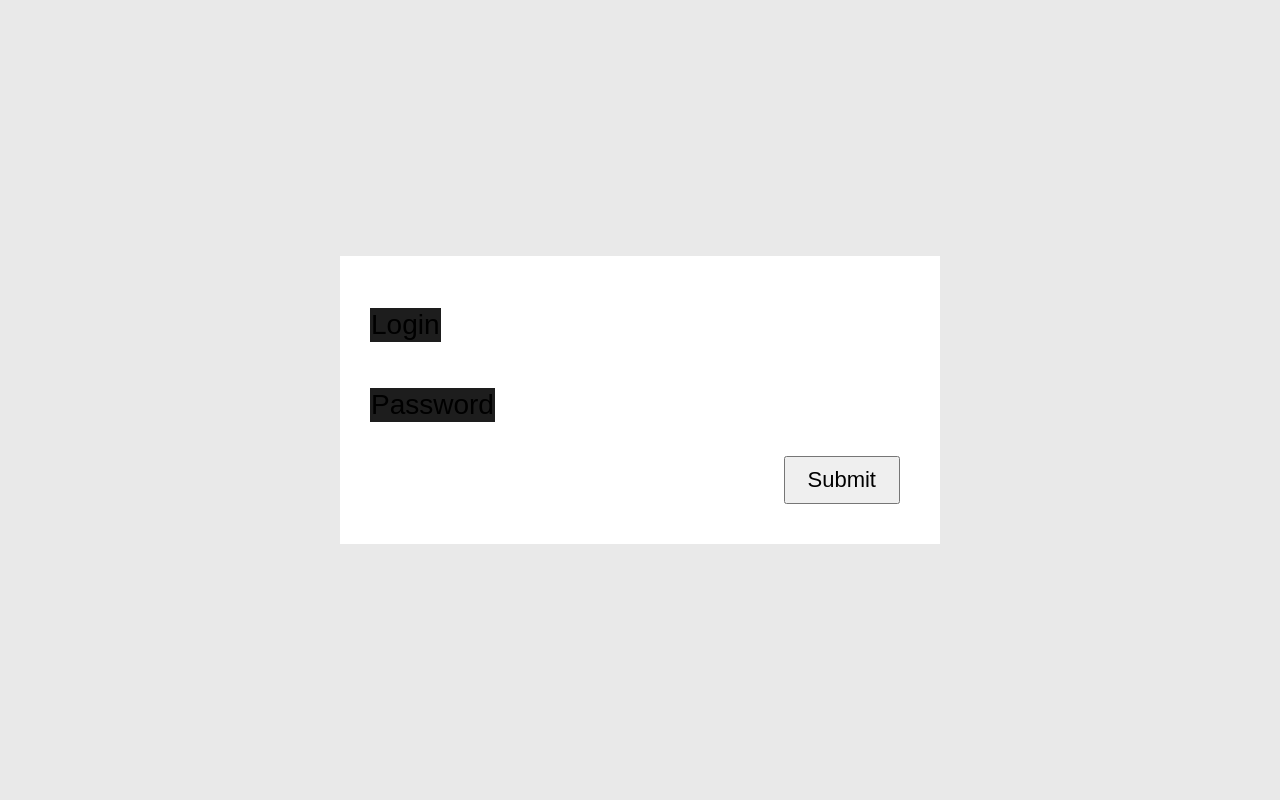
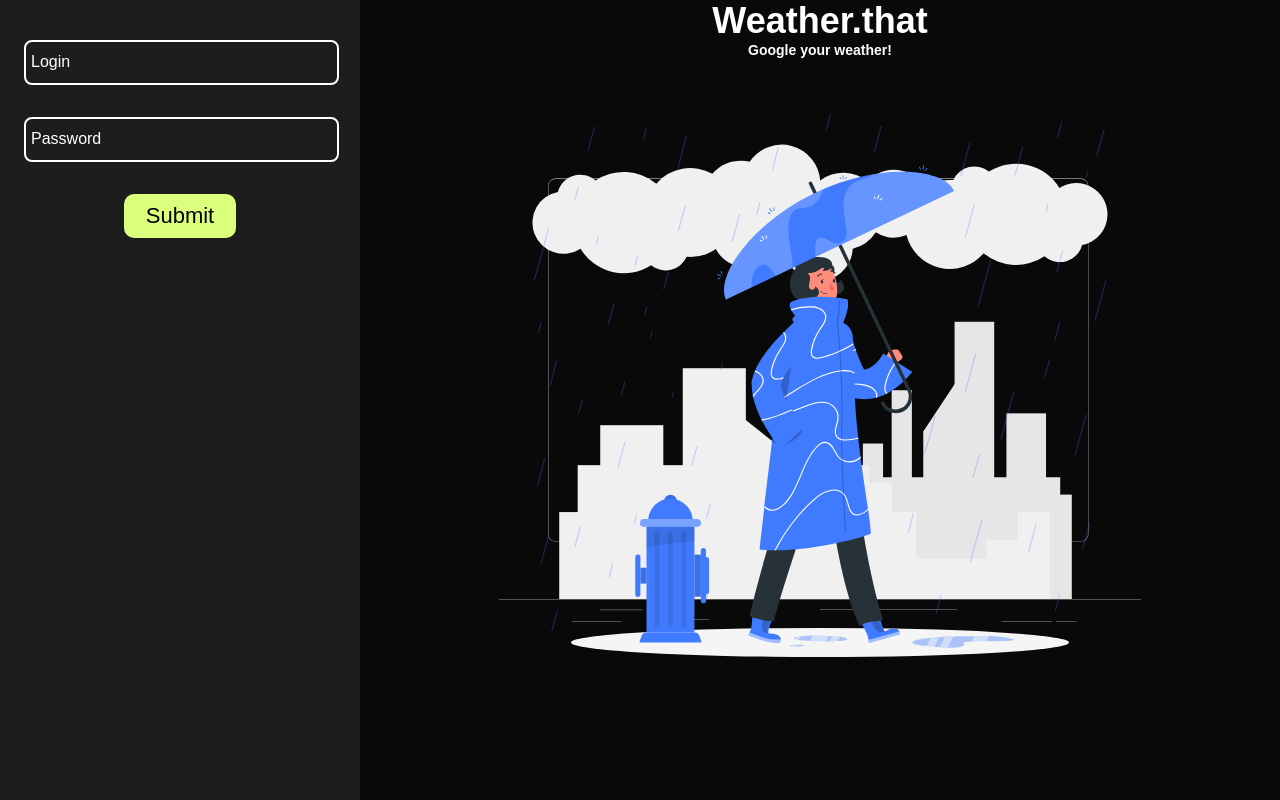
Before and after one commit to jacsonikowy/weather-that-mobitouch, a React (Create React App) app: page / in a window 1280 px wide. Built offline with nearby package versions, Linux system fonts and the light colour scheme; a web font is replaced by a local one.

Commit message:
fix: change in login form

```diff
--- a/src/pages/LoginPage/LoginPage.module.scss
+++ b/src/pages/LoginPage/LoginPage.module.scss
@@ -1,39 +1,45 @@
 @import "stylesheets/variables";
 
 .loginPage {
-  display: grid;
-  place-content: center;
-  background: #e9e9e9;
+  display: flex;
+  background: #090909;
   height: 100svh;
+  overflow: hidden;
+  color: white;
+  .wrapper {
+    width: 100%;
+    display: flex;
+    flex-direction: column;
+    align-items: center;
+    justify-content: center;
+    svg {
+      margin: 50px 0;
+      max-width: 800px;
+    }
+  }
   .loginForm {
-    background: #ffffff;
-    width: max(400px, 600px);
-    height: max(500px, 300px);
+  background: #1d1d1d;
+  min-width: 360px;
     display: flex;
     height: 100%;
     flex-direction: column;
     padding: 24px;
-    label {
-      font-size: 28px;
-    }
-    input {
-      height: 48px;
-      font-size: 24px;
-      margin: 16px 0;
-    }
     .submitBtn {
-      border: 0 50% 0 50%;
       display: flex;
       align-items: center;
-      align-self: flex-end;
-      max-width: 200px;
       max-height: 30px;
       color: #000000;
       font-size: 22px;
-      margin: 0 auto;
-      text-align: center;
       padding: 22px;
       margin: 16px;
+      align-self: center;
+      border-radius: 10px;
+      border: none;
+      background: #DAFF7D;
+      cursor: pointer;
+    }
+    .error {
+      color: $danger;
     }
   }
 }
--- a/src/pages/LoginPage/LoginPage.tsx
+++ b/src/pages/LoginPage/LoginPage.tsx
@@ -1,5 +1,6 @@
 import React, { useState } from "react";
 import styles from "./LoginPage.module.scss";
+import { ReactComponent as Raining } from 'assets/images/raining.svg'
 import { useForm } from "react-hook-form";
 import { useNavigate } from "react-router";
 import * as yup from "yup";
@@ -69,17 +70,22 @@ const LoginPage: React.FC = () => {
           name="login"
           label="Login"
         />
-        <p>{errors.login?.message ? errors.login?.message : null}</p>
+        <p className={styles.error}>{errors.login?.message ? errors.login?.message : null}</p>
         <LoginField
           type="password"
           register={register}
           name="password"
           label="Password"
         />
-        <p>{errors.password?.message ? errors.password?.message : null}</p>
-        <p>{!credentialsCorrect ? <div>Wrong Credentials</div> : ""}</p>
+        <p className={styles.error}>{errors.password?.message ? errors.password?.message : null}</p>
+        <p className={styles.error}>{!credentialsCorrect ? <div>Wrong Credentials</div> : ""}</p>
         <button className={styles.submitBtn}>Submit</button>
       </form>
+      <div className={styles.wrapper}>
+        <h1>Weather.that</h1>
+        <h5>Google your weather!</h5>
+        <Raining />
+      </div>
     </div>
   );
 };
```
